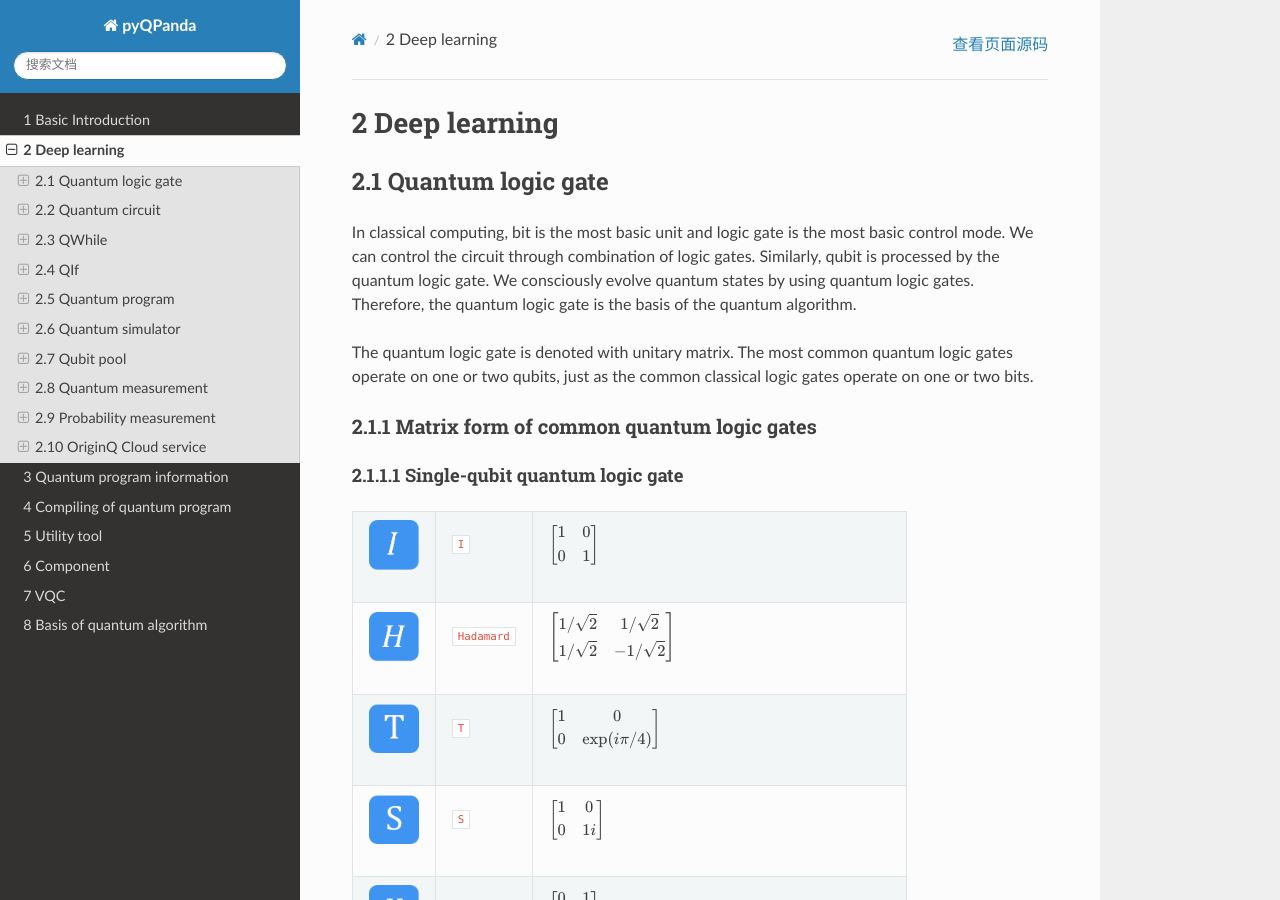
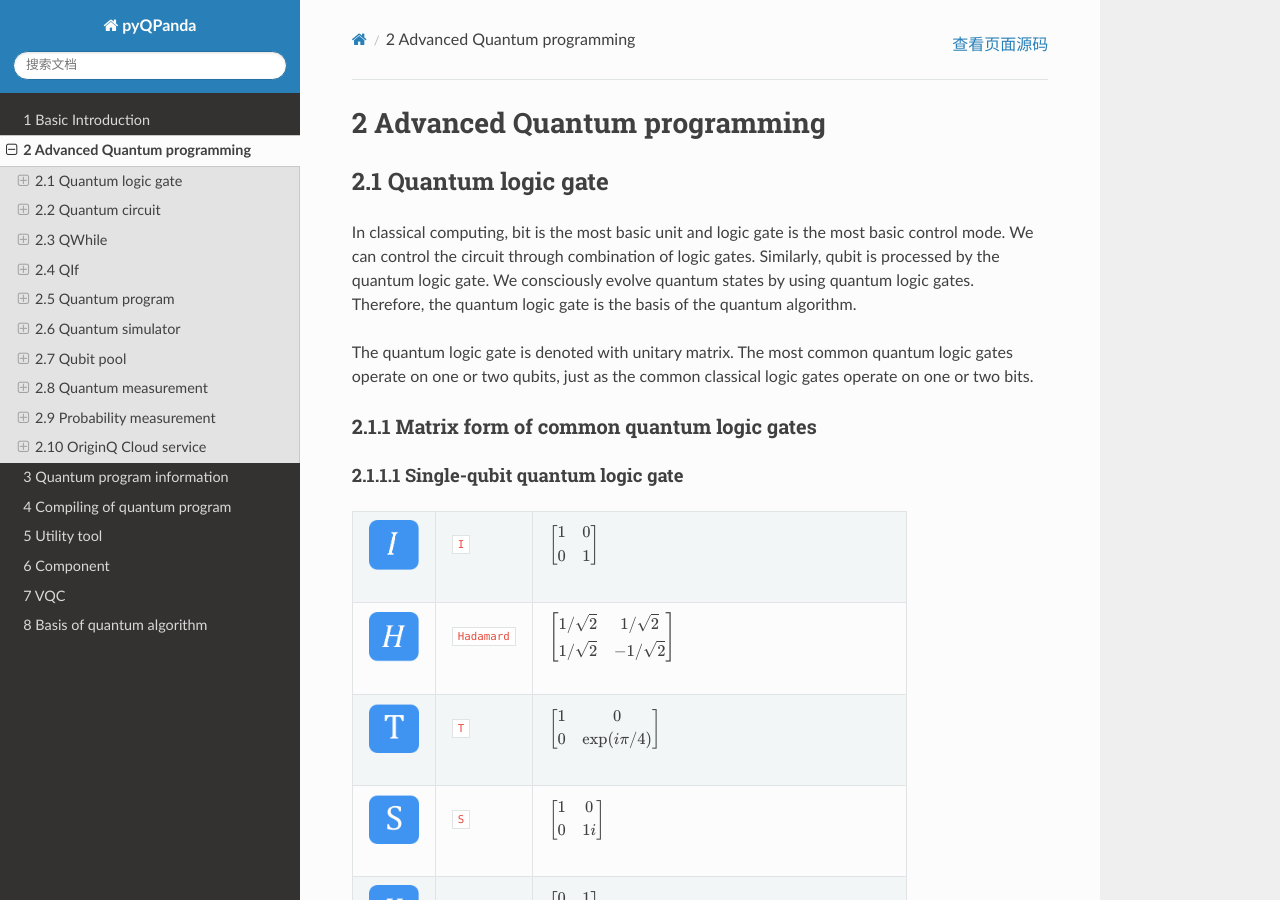
Before and after one commit to OriginQ/pyqpanda-tutirial-en, a Sphinx documentation site: the page built from source/chapter2/index.rst, in a window 1280 px wide and 900 px high. Built offline with Sphinx 7.4.7 and the Read the Docs theme 2.0.0, drawn with Linux system fonts in a browser that asks for light colours.

Commit message:
chapter 2 title

```diff
--- a/source/chapter2/index.rst
+++ b/source/chapter2/index.rst
@@ -1,4 +1,4 @@
-2 Deep learning
+2 Advanced Quantum programming
 ===============
 
 2.1 Quantum logic gate
```
